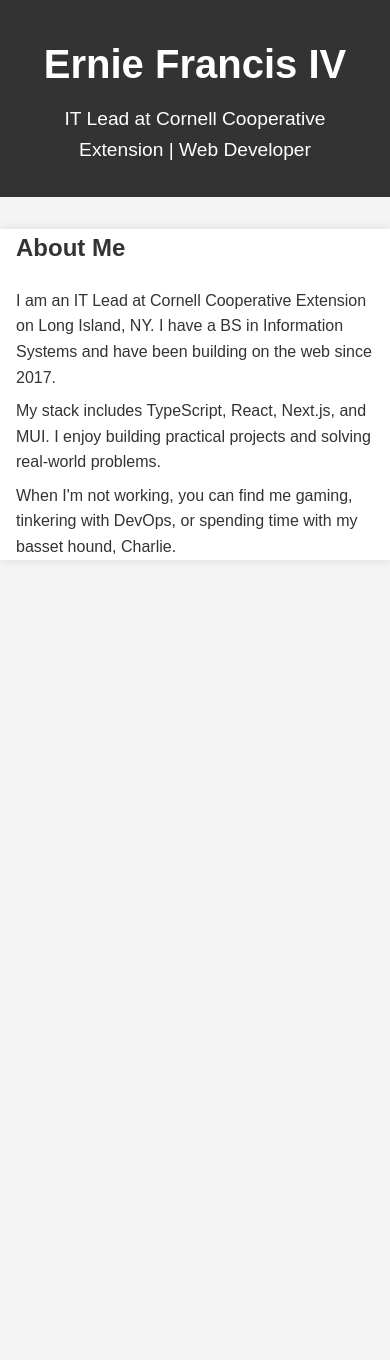
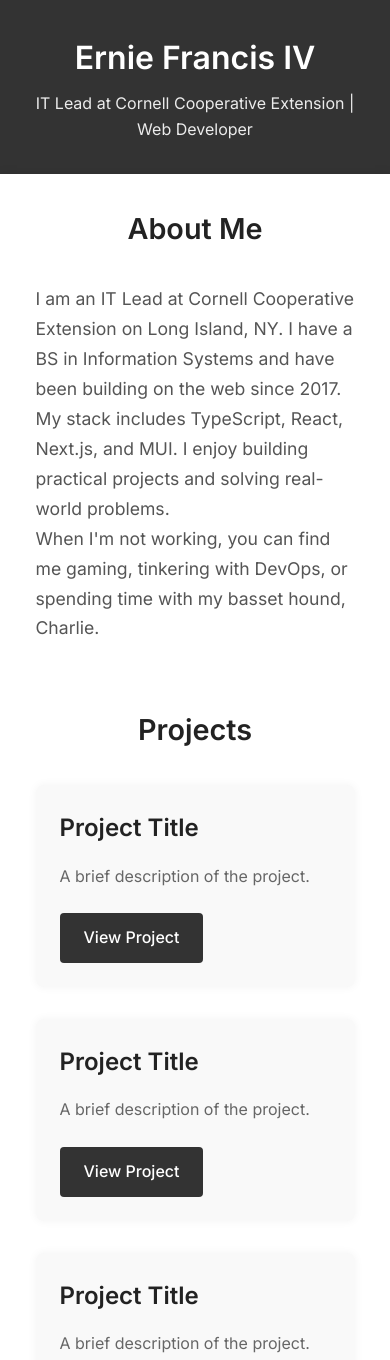
Before and after one commit to BlackFenix2/hermes-test-site, a plain HTML site: page index.html in a window 390 px wide. Shown: the top 1360 px of the page. Before the commit the page ends 844 px from the top, so only its background shows below. Drawn offline with Linux system fonts and the light colour scheme.

Commit message:
Improve site design for issue #2: modern layout, responsive, better styling

```diff
--- a/index.html
+++ b/index.html
@@ -5,18 +5,52 @@
     <meta name="viewport" content="width=device-width, initial-scale=1.0">
     <title>Ernie Francis IV</title>
     <link rel="stylesheet" href="style.css">
+    <link rel="preconnect" href="https://fonts.googleapis.com">
+    <link rel="preconnect" href="https://fonts.gstatic.com" crossorigin>
+    <link href="https://fonts.googleapis.com/css2?family=Inter:wght@400;500;600&display=swap" rel="stylesheet">
 </head>
 <body>
     <header>
+        <div class="container">
             <h1>Ernie Francis IV</h1>
             <p>IT Lead at Cornell Cooperative Extension | Web Developer</p>
+        </div>
     </header>
-    <section class="about">
+    <section class="about section">
+        <div class="container">
             <h2>About Me</h2>
             <p>I am an IT Lead at Cornell Cooperative Extension on Long Island, NY. I have a BS in Information Systems and have been building on the web since 2017.</p>
             <p>My stack includes TypeScript, React, Next.js, and MUI. I enjoy building practical projects and solving real-world problems.</p>
             <p>When I'm not working, you can find me gaming, tinkering with DevOps, or spending time with my basset hound, Charlie.</p>
+        </div>
     </section>
+    <section class="projects section">
+        <div class="container">
+            <h2>Projects</h2>
+            <div class="projects-grid">
+                <div class="project-card">
+                    <h3>Project Title</h3>
+                    <p>A brief description of the project.</p>
+                    <a href="#" class="btn">View Project</a>
+                </div>
+                <div class="project-card">
+                    <h3>Project Title</h3>
+                    <p>A brief description of the project.</p>
+                    <a href="#" class="btn">View Project</a>
+                </div>
+                <div class="project-card">
+                    <h3>Project Title</h3>
+                    <p>A brief description of the project.</p>
+                    <a href="#" class="btn">View Project</a>
+                </div>
+            </div>
+        </div>
+    </section>
+    <footer>
+        <div class="container">
+            <p>&copy; <span id="year"></span> Ernie Francis IV. All rights reserved.</p>
+        </div>
+    </footer>
     <script src="script.js"></script>
 </body>
 </html>
--- a/style.css
+++ b/style.css
@@ -1,42 +1,144 @@
-/* Basic styling for the landing page */
-body {
-    font-family: Arial, sans-serif;
-    line-height: 1.6;
+/* Reset and base styles  */
+* {
     margin: 0;
     padding: 0;
+    box-sizing: border-box;
+}
+
+body {
+    font-family: 'Inter', sans-serif;
+    line-height: 1.6;
     color: #333;
     background-color: #f4f4f4;
 }
 
+/* Container */
+.container {
+    width: 90%;
+    max-width: 1200px;
+    margin: 0 auto;
+    padding: 0 1rem;
+}
+
+/* Header */
 header {
     background: #333;
     color: #fff;
-    padding: 2rem;
+    padding: 2rem 0;
     text-align: center;
 }
 
 header h1 {
     margin: 0;
     font-size: 2.5rem;
+    font-weight: 600;
 }
 
 header p {
     margin: 0.5rem 0 0;
     font-size: 1.2rem;
+    opacity: 0.9;
 }
 
+/* Section styling */
+.section {
+    padding: 4rem 0;
+}
+
+.section h2 {
+    text-align: center;
+    margin-bottom: 2rem;
+    font-size: 2rem;
+    color: #222;
+}
+
+/* About section */
 .about {
-    max-width: 800px;
-    margin: 2rem auto;
-    padding: 0 1rem;
     background: #fff;
     box-shadow: 0 0 10px rgba(0,0,0,0.1);
 }
 
-.about h2 {
-    margin-top: 0;
+.about p {
+    font-size: 1.1rem;
+    line-height: 1.7;
+    color: #555;
 }
 
-.about p {
-    margin: 0.5rem 0;
+/* Projects section */
+.projects {
+    background: #fff;
 }
+
+.projects-grid {
+    display: grid;
+    grid-template-columns: repeat(auto-fit, minmax(300px, 1fr));
+    gap: 2rem;
+}
+
+.project-card {
+    background: #f9f9f9;
+    border-radius: 8px;
+    box-shadow: 0 0 10px rgba(0,0,0,0.05);
+    padding: 1.5rem;
+    transition: transform 0.3s ease, box-shadow 0.3s ease;
+}
+
+.project-card:hover {
+    transform: translateY(-5px);
+    box-shadow: 0 5px 15px rgba(0,0,0,0.1);
+}
+
+.project-card h3 {
+    margin-top: 0;
+    margin-bottom: 1rem;
+    color: #222;
+    font-size: 1.5rem;
+}
+
+.project-card p {
+    margin-bottom: 1.5rem;
+    color: #666;
+    line-height: 1.6;
+}
+
+.project-card .btn {
+    display: inline-block;
+    background: #333;
+    color: #fff;
+    padding: 0.75rem 1.5rem;
+    text-decoration: none;
+    border-radius: 4px;
+    font-weight: 500;
+    transition: background 0.3s ease;
+}
+
+.project-card .btn:hover {
+    background: #555;
+}
+
+/* Footer */
+footer {
+    text-align: center;
+    padding: 2rem 0;
+    color: #666;
+    font-size: 0.9rem;
+}
+
+/* Responsive adjustments */
+@media (max-width: 768px) {
+    header h1 {
+        font-size: 2rem;
+    }
+
+    header p {
+        font-size: 1rem;
+    }
+
+    .section h2 {
+        font-size: 1.8rem;
+    }
+
+    .about, .projects {
+        padding: 2rem 0;
+    }
+}
```
Lines whose indentation alone changed are shown as unchanged.
